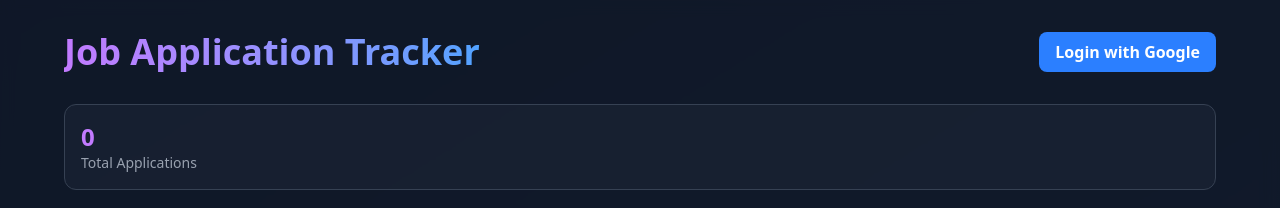
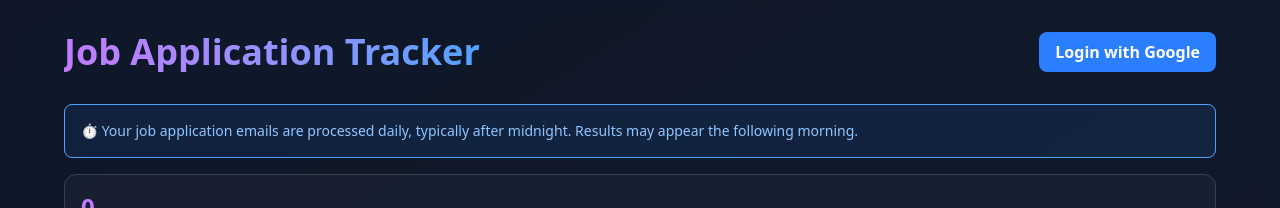
Before and after one commit to ashahrourr/job-tracker, a React (Vite) app in the folder frontend/job-tracker-frontend/: page / in a window 1280 px wide. Shown: the top 208 px of the page. Built offline with nearby package versions, Linux system fonts and the light colour scheme; no server answers.

Commit message:
when jobs are updated msg to users

```diff
--- a/frontend/job-tracker-frontend/src/App.jsx
+++ b/frontend/job-tracker-frontend/src/App.jsx
@@ -143,6 +143,11 @@ function App() {
             )}
           </div>
 
+          <div className="mt-6 bg-blue-500/10 border border-blue-400 text-blue-300 text-sm p-4 rounded-lg">
+              <p>
+                ⏱ Your job application emails are processed daily, typically after midnight. Results may appear the following morning.
+              </p>
+            </div>
           {/* Simplified Stats Section */}
           <div className="flex flex-wrap gap-4 mt-4">
             <div className="flex-1 min-w-[200px] bg-gray-800/50 p-4 rounded-xl border border-gray-700">
```
